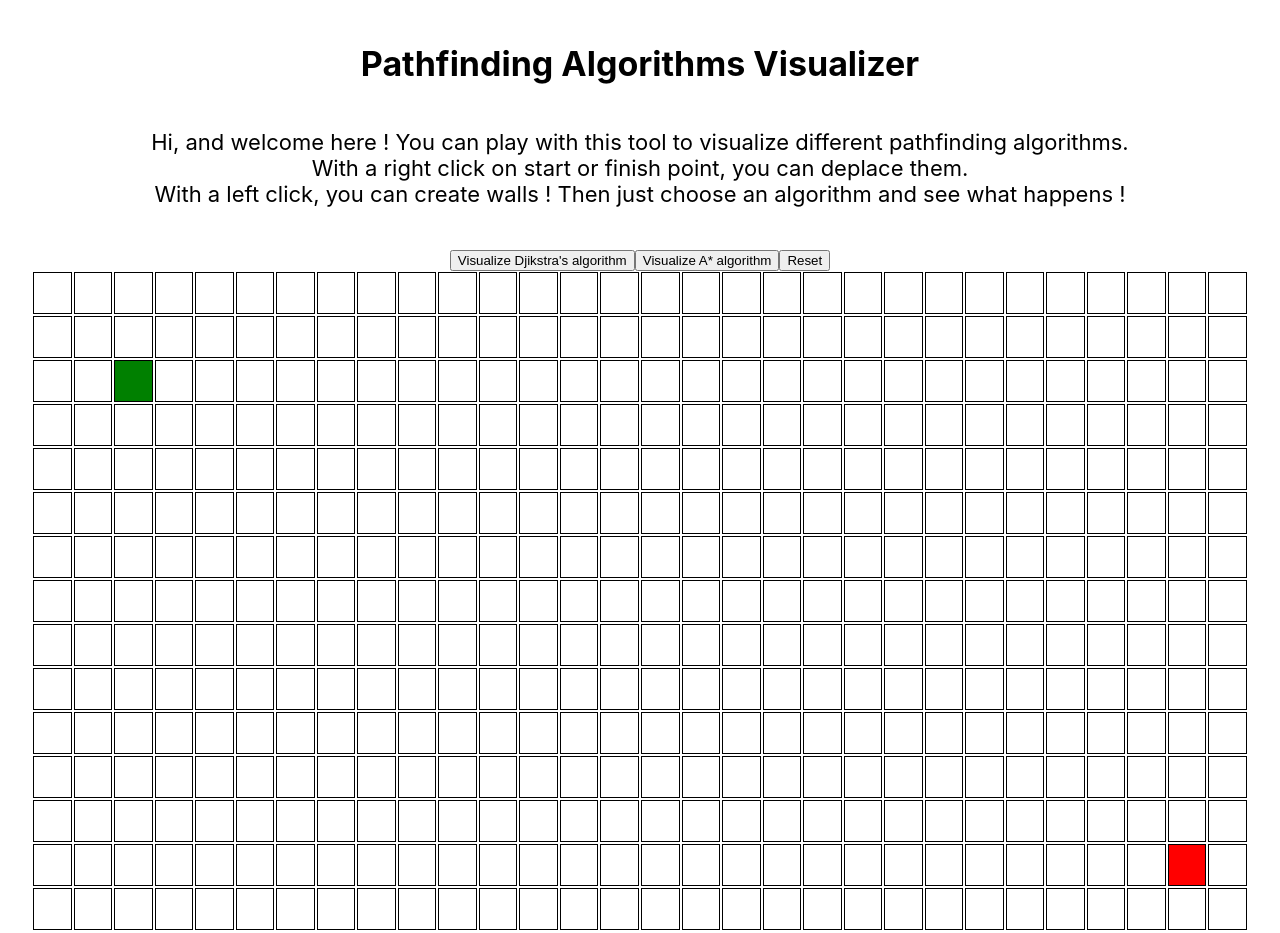
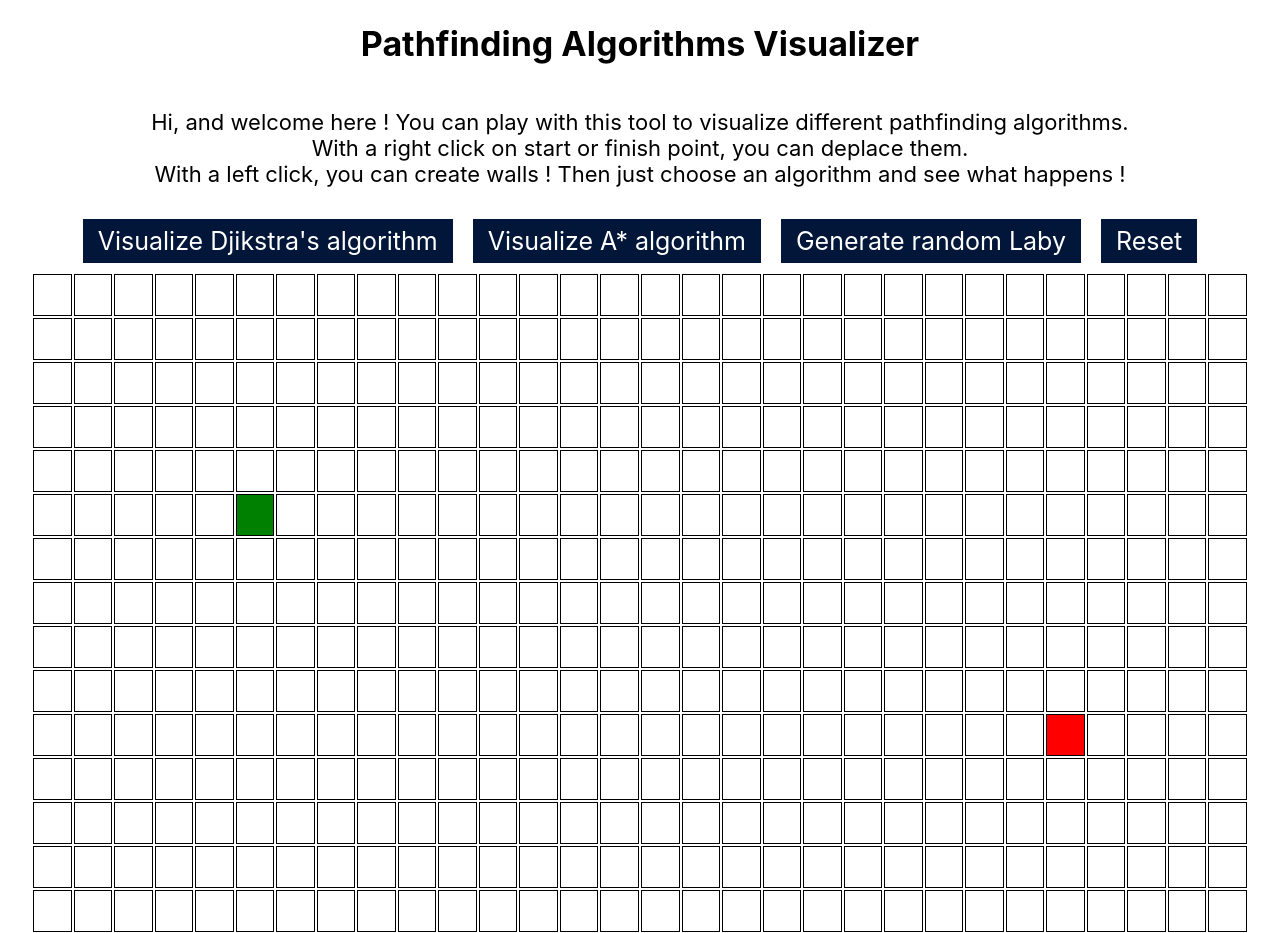
Before and after one commit to JeFaisLeCafe/pathfinder, a React (Create React App) app: page / in a window 1280 px wide. Built offline with nearby package versions, Linux system fonts and the light colour scheme.

Commit message:
added some style

```diff
--- a/src/PathfindingVisualizer/PathfindingVisualizer.jsx
+++ b/src/PathfindingVisualizer/PathfindingVisualizer.jsx
@@ -6,6 +6,22 @@ import { djikstra, getNodesInShortestPathOrder } from "../algorithms/djikstra";
 import Astar from "../algorithms/Astar";
 import * as _ from "lodash";
 
+const Button = styled.button`
+  padding: 7px 15px;
+  font-size: 25px;
+  margin: 10px;
+  background-color: #011638;
+  color: white;
+  border: none;
+  font-family: -apple-system, BlinkMacSystemFont, "Segoe UI", "Roboto", "Oxygen",
+    "Ubuntu", "Cantarell", "Fira Sans", "Droid Sans", "Helvetica Neue",
+    sans-serif;
+
+  :hover {
+    cursor: pointer;
+    background-color: #d2a1b8;
+  }
+`;
 const Row = styled.div`
   display: flex;
   flex-direction: row;
@@ -22,11 +38,11 @@ const Content = styled.div`
 `;
 const GRID_COL_NUMBER = 30;
 const GRID_ROW_NUMBER = 15;
-const START_NODE_COL = 2;
-const START_NODE_ROW = 2;
-const FINISH_NODE_COL = GRID_COL_NUMBER - 2;
-const FINISH_NODE_ROW = GRID_ROW_NUMBER - 2;
-const TIME_PARAM = 80;
+const START_NODE_COL = 5;
+const START_NODE_ROW = 5;
+const FINISH_NODE_COL = GRID_COL_NUMBER - 5;
+const FINISH_NODE_ROW = GRID_ROW_NUMBER - 5;
+const TIME_PARAM = 50;
 export default class PathfindingVisualizer extends React.Component {
   constructor(props) {
     super();
@@ -43,6 +59,7 @@ export default class PathfindingVisualizer extends React.Component {
     this.reset = this.reset.bind(this);
 
     this.visualizeAstar = this.visualizeAstar.bind(this);
+    this.generateRandomWall = this.generateRandomWall.bind(this);
   }
 
   componentDidMount() {
@@ -77,25 +94,30 @@ export default class PathfindingVisualizer extends React.Component {
     };
   }
 
-  resetIsVisited(grid) {
-    for (let i = 0; i < grid.length; i++) {
-      for (let j = 0; j < grid[i].length; j++) {
-        if (i < 1 && j < 5) {
-        }
-        let node = grid[i][j];
-        node.isVisited = false;
-        if (i < 1 && j < 5) {
-        }
-        grid[i][j] = node;
-        if (i < 1 && j < 5) {
-        }
+  resetNode(node) {
+    return {
+      ...node,
+      isVisited: false,
+      isShortedPath: false,
+      display: Infinity,
+      previousNode: null,
+    };
+  }
+
+  resetIsVisited() {
+    let newGrid = _.cloneDeep(this.state.grid);
+    for (let i = 0; i < newGrid.length; i++) {
+      for (let j = 0; j < newGrid[i].length; j++) {
+        const resetedNode = this.resetNode(newGrid[i][j]);
+        newGrid[i][j] = resetedNode;
       }
     }
+    this.setState({ grid: newGrid });
+    return newGrid;
   }
 
   visualizeAstar() {
-    let grid = _.cloneDeep(this.state.grid);
-    this.resetIsVisited(grid);
+    let grid = _.cloneDeep(this.resetIsVisited());
     const startNode = grid[this.state.startNode.row][this.state.startNode.col];
     const finishNode =
       grid[this.state.finishNode.row][this.state.finishNode.col];
@@ -127,8 +149,7 @@ export default class PathfindingVisualizer extends React.Component {
   }
 
   visualizeDjikstra() {
-    let grid = _.cloneDeep(this.state.grid);
-    this.resetIsVisited(grid);
+    let grid = _.cloneDeep(this.resetIsVisited());
     const startNode = grid[this.state.startNode.row][this.state.startNode.col];
     const finishNode =
       grid[this.state.finishNode.row][this.state.finishNode.col];
@@ -255,6 +276,21 @@ export default class PathfindingVisualizer extends React.Component {
     });
   }
 
+  generateRandomWall() {
+    this.reset();
+
+    const grid = _.cloneDeep(this.state.grid);
+    for (let i = 0; i < grid.length; i++) {
+      for (let j = 0; j < grid[i].length; j++) {
+        const cell = grid[i][j];
+        if (Math.random() < 0.1 && !cell.isStart && !cell.isFinish) {
+          grid[i][j] = { ...grid[i][j], isWall: true };
+        }
+      }
+    }
+    this.setState({ grid });
+  }
+
   reset() {
     const grid = this.getInitialGrid();
     this.setState({ grid });
@@ -265,11 +301,14 @@ export default class PathfindingVisualizer extends React.Component {
       <Container>
         <Title />
         <Content>
-          <button onClick={this.visualizeDjikstra}>
+          <Button onClick={this.visualizeDjikstra}>
             Visualize Djikstra's algorithm
-          </button>
-          <button onClick={this.visualizeAstar}>Visualize A* algorithm</button>
-          <button onClick={this.reset}>Reset</button>
+          </Button>
+          <Button onClick={this.visualizeAstar}>Visualize A* algorithm</Button>
+          <Button onClick={this.generateRandomWall}>
+            Generate random Laby
+          </Button>
+          <Button onClick={this.reset}>Reset</Button>
           {this.state.grid.map((row, rowInd) => {
             return (
               <Row key={rowInd}>
--- a/src/PathfindingVisualizer/Title.jsx
+++ b/src/PathfindingVisualizer/Title.jsx
@@ -3,7 +3,6 @@ import styled from "styled-components";
 
 const Container = styled.div`
   text-align: center;
-  padding: 20px;
   display: flex;
   justify-content: flex-start;
   align-items: center;
--- a/src/algorithms/Astar.js
+++ b/src/algorithms/Astar.js
@@ -39,11 +39,11 @@ function search(grid, start, end) {
         ret.push(curr);
         curr = curr.parent;
       }
-      return { shortestPath: ret.reverse(), visitedNodes };
+      return {shortestPath: ret.reverse(), visitedNodes};
     }
 
     // Normal case -- move currentNode from open to closed, process each of its neighbors
-    _.remove(openList, (n) => {
+    _.remove(openList, n => {
       return n.col === currentNode.col && n.row === currentNode.row;
     });
     closedList.push(currentNode);
@@ -53,7 +53,7 @@ function search(grid, start, end) {
       let neighbor = neighbors[i];
       if (
         closedList.find(
-          (n) => neighbor.col === n.col && neighbor.row === n.row
+          n => neighbor.col === n.col && neighbor.row === n.row
         ) ||
         neighbor.isWall
       ) {
@@ -67,7 +67,7 @@ function search(grid, start, end) {
       let gScoreIsBest = false;
 
       if (
-        !openList.find((n) => neighbor.col === n.col && neighbor.row === n.row)
+        !openList.find(n => neighbor.col === n.col && neighbor.row === n.row)
       ) {
         // This the the first time we have arrived at this node, it must be the best
         // Also, we need to take the h (heuristic) score since we haven't done so yet
@@ -92,7 +92,7 @@ function search(grid, start, end) {
   }
 
   // No result was found -- empty array signifies failure to find path
-  return [];
+  return {shortestPath: [], visitedNodes};
 }
 
 function heuristic(startNode, finishNode) {
```
